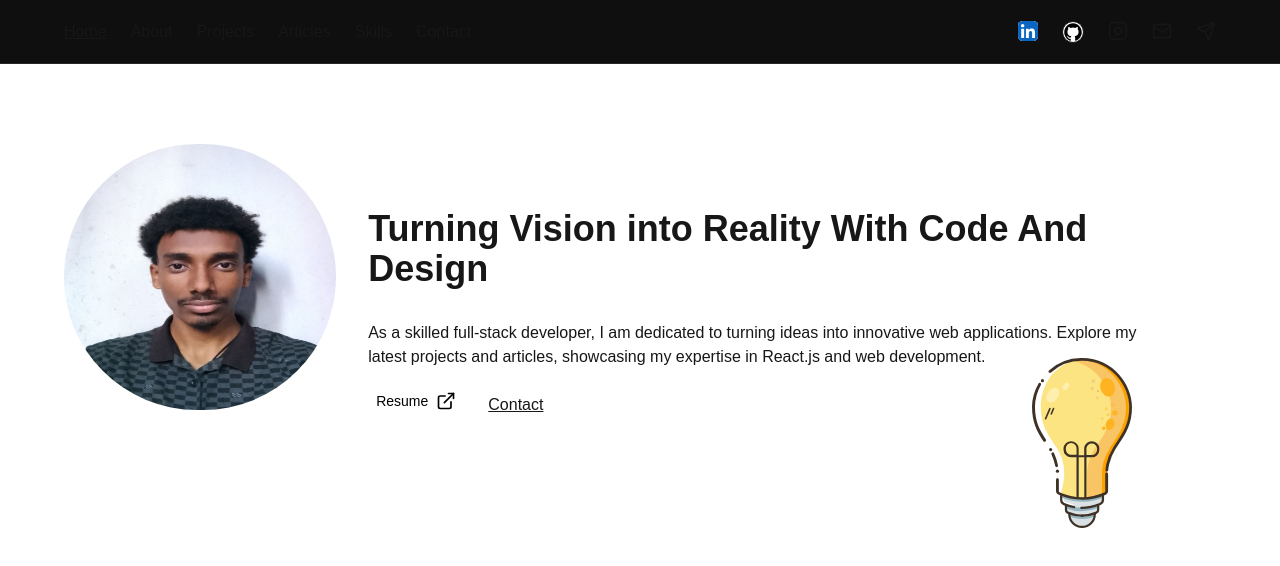
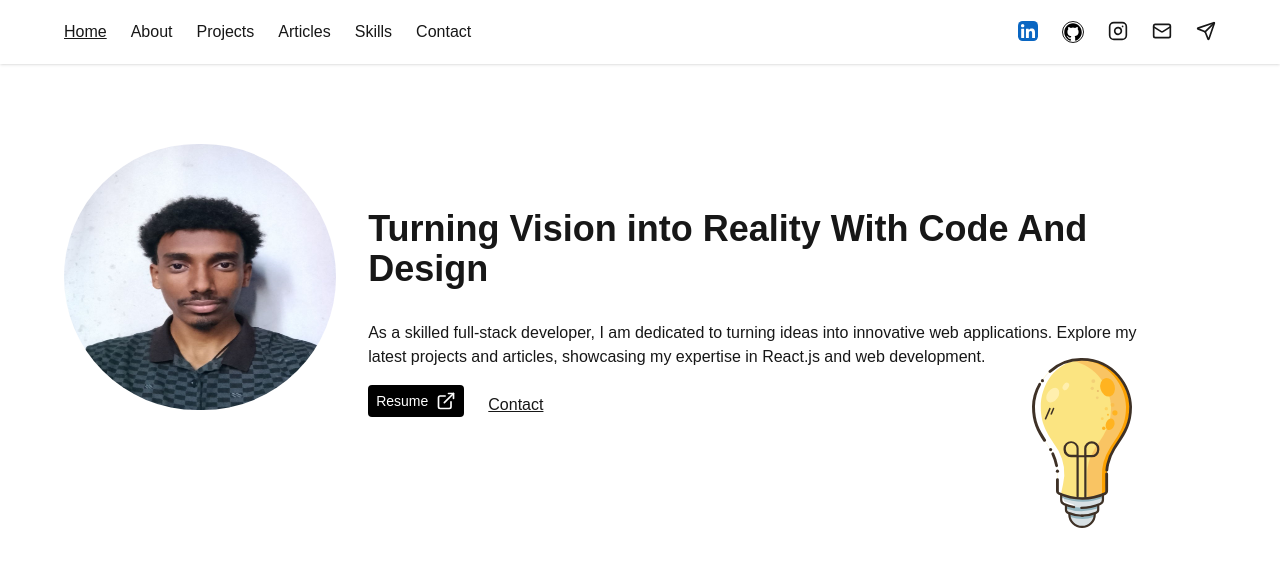
Before and after one commit to Abel-Mitiku/Portfolio, a Next.js app: page / in a window 1280 px wide. Shown: the top 566 px of the page. Built offline with nearby package versions, Linux system fonts and the light colour scheme.

Commit message:
Final Commit

```diff
--- a/app/about/components/nav.tsx
+++ b/app/about/components/nav.tsx
@@ -28,7 +28,7 @@ export default function Navigation() {
   }, [mobile]);
 
   return (
-    <nav className="flex items-center justify-between h-16 w-full bg-[#0f0f0f] border-b border-white/10 fixed top-0 z-10">
+    <nav className="flex items-center justify-between h-16 w-full dark:bg-[#0f0f0f] bg-white shadow-sm border-b border-white/10 fixed top-0 z-10">
       <div className="ml-16 pc-menu">
         <ul className="flex space-x-6">
           <li onClick={() => router.push("/")} className="cursor-pointer">
--- a/app/articles/components/nav.tsx
+++ b/app/articles/components/nav.tsx
@@ -27,7 +27,7 @@ export default function Navigation() {
   }, [mobile]);
 
   return (
-    <nav className="flex items-center justify-between h-16 w-full bg-[#0f0f0f] border-b border-white/10 fixed top-0 z-10">
+    <nav className="flex items-center justify-between h-16 w-full dark:bg-[#0f0f0f] bg-white shadow-sm border-b border-white/10 fixed top-0 z-10">
       <div className="ml-16 pc-menu">
         <ul className="flex space-x-6">
           <li onClick={() => router.push("/")} className="cursor-pointer">
--- a/app/contact/components/nav.tsx
+++ b/app/contact/components/nav.tsx
@@ -27,7 +27,7 @@ export default function Navigation() {
   }, [mobile]);
 
   return (
-    <nav className="flex items-center justify-between h-16 w-full bg-[#0f0f0f] border-b border-white/10">
+    <nav className="flex items-center justify-between h-16 w-full dark:bg-[#0f0f0f] bg-white shadow-sm border-b border-white/10">
       <div className="ml-16 pc-menu">
         <ul className="flex space-x-6">
           <li onClick={() => router.push("/")} className="cursor-pointer">
--- a/app/home/home.tsx
+++ b/app/home/home.tsx
@@ -58,7 +58,7 @@ export default function Home() {
     <div className="flex max-[700px]:flex-col justify-between mt-16 w-[90%] max-[700px]:mb-16">
       <div className="ml-16 mr-8 mt-4" ref={avatar}>
         <Image
-          className="rounded-full min-[700px]:h-[75%] max-[700px]:h-[350px]"
+          className="rounded-full min-[700px]:h-[75%] min-[500px]:h-[350px] max-[500px]:h-[270px]"
           src="/images/abel-avatar.jpg"
           width={400}
           height={400}
@@ -82,7 +82,7 @@ export default function Home() {
             className="w-full flex max-[700px]:justify-center space-x-6"
             ref={refs[2]}
           >
-            <button className="bg-white p-2 text-black text-sm space-x-2 rounded flex h-8 items-center justify-center">
+            <button className="dark:bg-white bg-black text-white dark:text-black p-2 text-black text-sm space-x-2 rounded flex h-8 items-center justify-center">
               <p>Resume</p>
               <ExternalLink className="w-[20px] h-[20px]" />
             </button>
--- a/app/home/navigation.tsx
+++ b/app/home/navigation.tsx
@@ -29,7 +29,7 @@ export default function Navigation() {
   }, [mobile]);
 
   return (
-    <nav className="flex items-center justify-between h-16 w-full bg-[#0f0f0f] border-b border-white/10">
+    <nav className="flex items-center justify-between h-16 w-full dark:bg-[#0f0f0f] bg-white shadow-sm border-b border-white/10">
       <div className="ml-16 pc-menu">
         <ul className="flex space-x-6">
           <li className={`${home && `underline`} cursor-pointer`}>Home</li>
--- a/app/projects/components/nav.tsx
+++ b/app/projects/components/nav.tsx
@@ -28,7 +28,7 @@ export default function Navigation() {
   }, [mobile]);
 
   return (
-    <nav className="flex items-center justify-between h-16 w-full fixed bg-[#0f0f0f] border-b border-white/10 z-10">
+    <nav className="flex items-center justify-between h-16 w-full fixed dark:bg-[#0f0f0f] bg-white shadow-sm border-b border-white/10 z-10">
       <div className="ml-16 pc-menu">
         <ul className="flex space-x-6">
           <li onClick={() => router.push("/")} className="cursor-pointer">
--- a/app/skills/components/nav.tsx
+++ b/app/skills/components/nav.tsx
@@ -27,7 +27,7 @@ export default function Navigation() {
   }, [mobile]);
 
   return (
-    <nav className="flex items-center justify-between h-16 w-full bg-[#0f0f0f] border-b border-white/10 fixed top-0 z-10">
+    <nav className="flex items-center justify-between h-16 w-full dark:bg-[#0f0f0f] bg-white shadow-sm border-b border-white/10 fixed top-0 z-10">
       <div className="ml-16 pc-menu">
         <ul className="flex space-x-6">
           <li onClick={() => router.push("/")} className="cursor-pointer">
```
